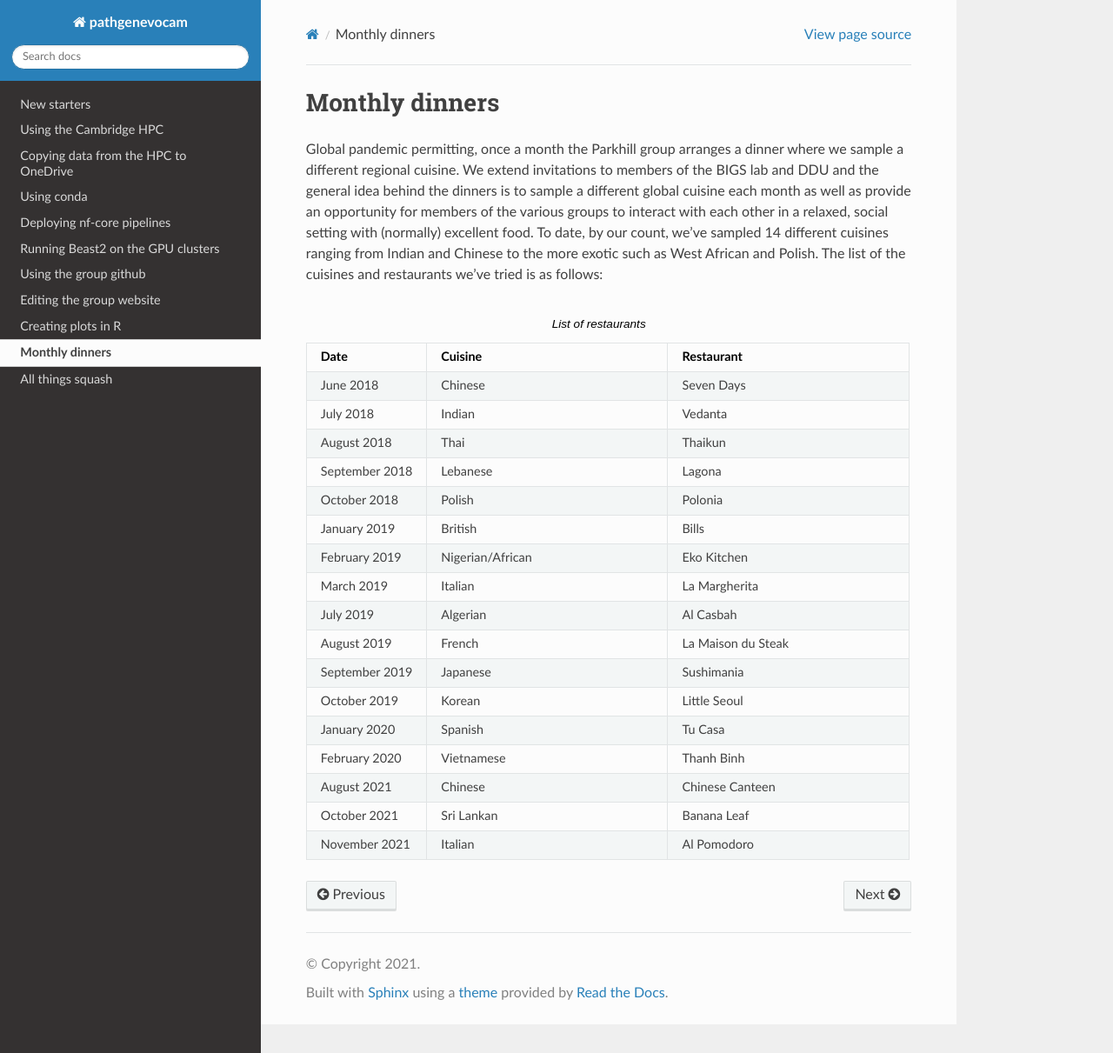
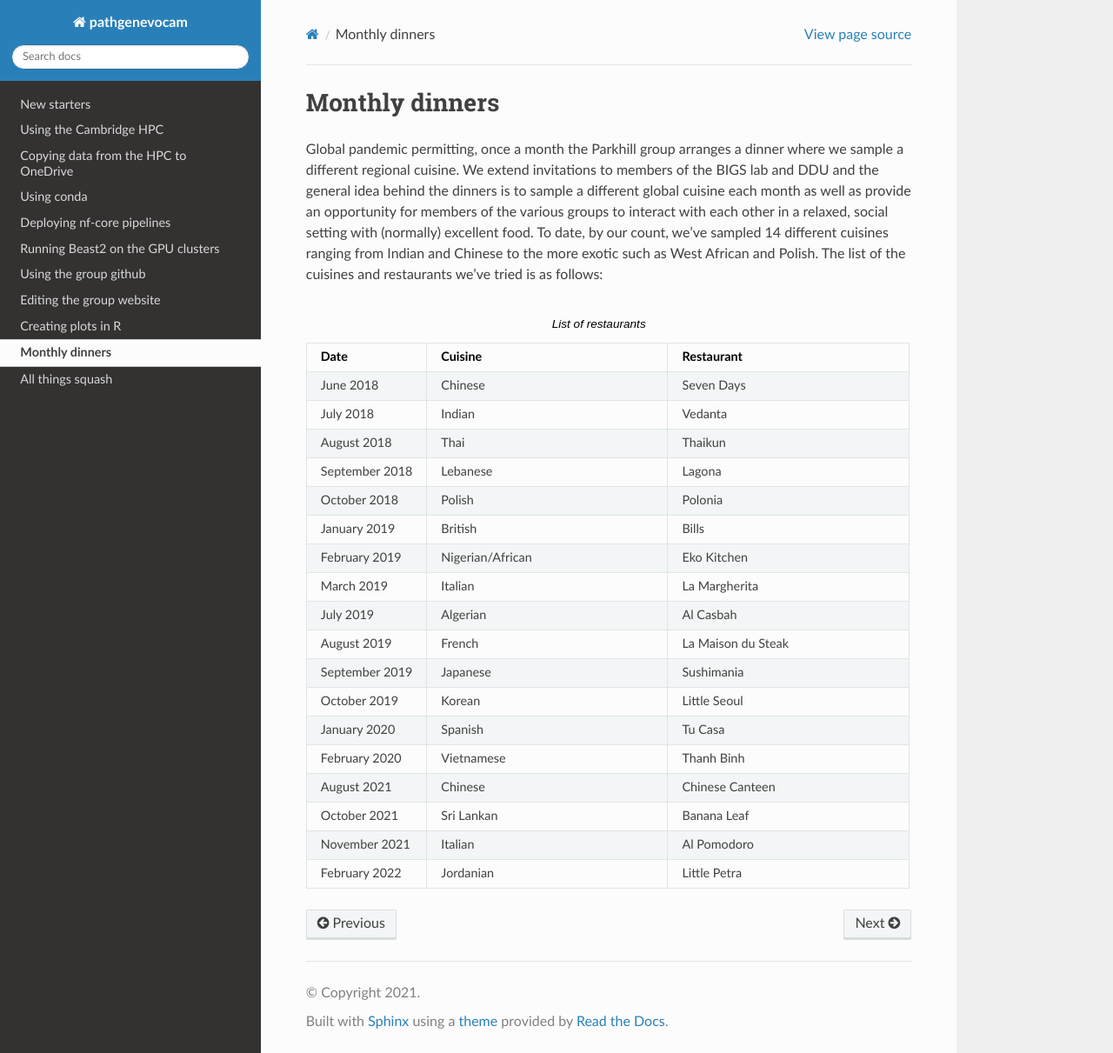
Before and after one commit to pathgenevocam/readthedocs, a Sphinx documentation site: the page built from docs/source/dinners.rst, in a window 1280 px wide and 1211 px high. Shown: the whole window at 87% size. Built offline with Sphinx 7.4.7 and the Read the Docs theme 2.0.0, drawn with Linux system fonts in a browser that asks for light colours.

Commit message:
update squash page

```diff
--- a/docs/source/dinners.rst
+++ b/docs/source/dinners.rst
@@ -67,3 +67,6 @@ is as follows:
    * - November 2021
      - Italian
      - Al Pomodoro
+   * - February 2022
+     - Jordanian
+     - Little Petra
--- a/docs/source/squash.rst
+++ b/docs/source/squash.rst
@@ -7,7 +7,7 @@ We play regularly at the University Sports Centre just around the corner.
 Ladder
 ------
 
-.. list-table:: Points Table
+.. list-table:: 07/02/2022
    :widths: 25 50
    :header-rows: 1
 
```
